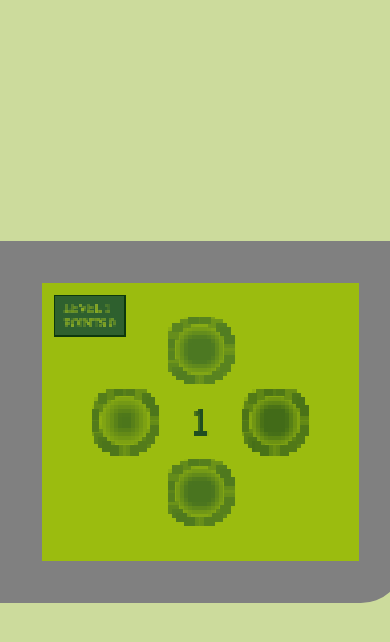
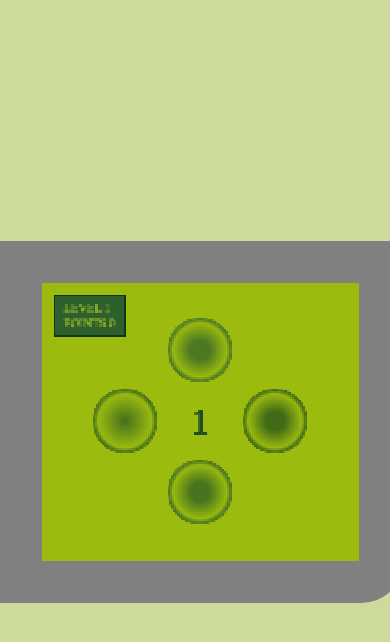
Before and after one commit to JDlover23/memoryGame, a plain HTML site: page index.html in a window 390 px wide. Both pictures are taken after a click on the button "Start". Shown: the top 642 px of the page. Drawn offline with Linux system fonts and the light colour scheme.

Commit message:
mobile styles check

```diff
--- a/style.css
+++ b/style.css
@@ -145,7 +145,7 @@ button {
   }
   .content {
     width: 70%;
-    filter: url(#pixelate2) url(#greenScale);
+    filter: url(#greenScale);
     gap: 4px;
   }
   .info {
@@ -157,11 +157,15 @@ button {
   .cr,
   .b {
     width: 85%;
-    filter: url(#pixelate3) url(#greenScale);
+    filter: url(#pixelate2) url(#greenScale);
   }
   .result {
     font-size: 18px;
     padding: 0;
+  }
+  .startBtn.try-again {
+    font-size: 28px;
+    margin-bottom: -8px;
   }
 }
 @media screen and (min-width: 1000px) and (max-height: 1000px) {
@@ -209,9 +213,8 @@ button {
 .b {
   border-radius: 100%;
   width: 100%;
-  opacity: 70%;
+  opacity: 0.7;
   cursor: pointer;
-  filter: url(#pixelate) url(#greenScale);
 }
 .t:enabled:active,
 .cl:enabled:active,
```
